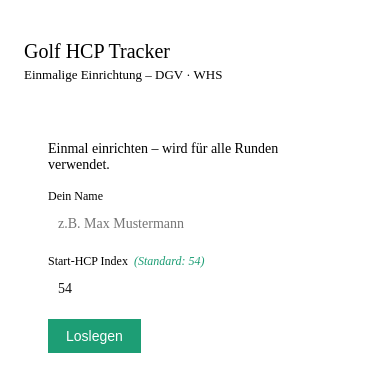
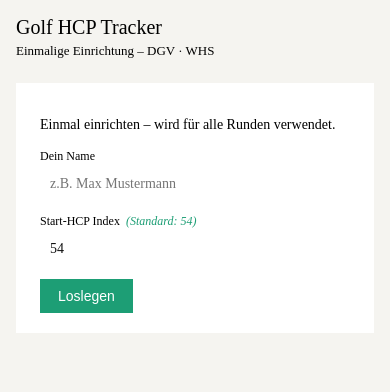
Before and after one commit to schlinge2000/GolfHCPTracker, a React (Vite) app: page / in a window 390 px wide. Shown: the top 392 px of the page. Built offline with nearby package versions, Linux system fonts and the light colour scheme.

Commit message:
Improve iPhone layout and safe areas

```diff
--- a/golf_hcp_tracker.tsx
+++ b/golf_hcp_tracker.tsx
@@ -15,6 +15,7 @@ const FORMATS = ["Einzel","Vierer","Vierball"];
 const COLORS = { hcp:"#1D9E75", stroke:"#378ADD", stableford:"#7F77DD", border:"var(--color-border-tertiary)", textSec:"var(--color-text-secondary)" };
 const inp: CSSProperties = { width:"100%", boxSizing:"border-box", padding:"8px 10px", borderRadius:"var(--border-radius-md)", border:"0.5px solid var(--color-border-secondary)", background:"#ffffff", color:"#111", fontSize:14, fontFamily:"var(--font-sans)" };
 const sel = { ...inp };
+const appShellPadding = "max(1rem, calc(env(safe-area-inset-top) + 0.5rem)) max(1rem, calc(env(safe-area-inset-right) + 1rem)) calc(env(safe-area-inset-bottom) + 3rem) max(1rem, calc(env(safe-area-inset-left) + 1rem))";
 
 function initDB() {
   try {
@@ -250,7 +251,7 @@ function AppNotice({title, description, tone="accent", primaryAction=null, secon
   return (
     <div style={{
       position:"sticky",
-      bottom:16,
+      bottom:"calc(16px + env(safe-area-inset-bottom))",
       zIndex:tone === "accent" ? 15 : 16,
       marginTop:12,
       background:accent.background,
@@ -373,7 +374,7 @@ function UpdateAppPrompt() {
 
 function Modal({title, children, onClose}) {
   return (
-    <div style={{position:"fixed",inset:0,background:"rgba(0,0,0,0.35)",zIndex:100,display:"flex",alignItems:"flex-start",justifyContent:"center",padding:"40px 16px",overflowY:"auto"}}
+    <div style={{position:"fixed",inset:0,background:"rgba(0,0,0,0.35)",zIndex:100,display:"flex",alignItems:"flex-start",justifyContent:"center",padding:"max(24px, calc(env(safe-area-inset-top) + 16px)) max(16px, calc(env(safe-area-inset-right) + 12px)) max(24px, calc(env(safe-area-inset-bottom) + 16px)) max(16px, calc(env(safe-area-inset-left) + 12px))",overflowY:"auto"}}
       onClick={e=>{if(e.target===e.currentTarget) onClose();}}>
       <div style={{background:"#fff",borderRadius:"var(--border-radius-lg)",border:"0.5px solid var(--color-border-tertiary)",padding:"20px 24px",width:"100%",maxWidth:520}}>
         <div style={{display:"flex",justifyContent:"space-between",alignItems:"center",marginBottom:16}}>
@@ -957,7 +958,7 @@ export default function App() {
   const newRound = () => setForm({ date:new Date().toISOString().slice(0,10), mode:"Stableford", format:"Einzel", holes:18, submitted:false, markerSigned:false, nineHoleAllowed:false, playingHcp:displayHcp });
 
   if (!db.profile.name) return (
-    <div style={{maxWidth:480,margin:"40px auto",padding:"0 1rem",fontFamily:"var(--font-sans)",color:"var(--color-text-primary)"}}>
+    <div style={{maxWidth:480,margin:"0 auto",padding:appShellPadding,fontFamily:"var(--font-sans)",color:"var(--color-text-primary)",boxSizing:"border-box",width:"100%"}}>
       <div style={{fontSize:20,fontWeight:500,marginBottom:4}}>Golf HCP Tracker</div>
       <div style={{fontSize:13,color:COLORS.textSec,marginBottom:24}}>Einmalige Einrichtung – DGV · WHS</div>
       <ProfileForm profile={db.profile} onSave={saveProfile} isSetup/>
@@ -965,13 +966,13 @@ export default function App() {
   );
 
   return (
-    <div style={{maxWidth:760,margin:"0 auto",padding:"1rem 1rem 3rem",fontFamily:"var(--font-sans)",color:"var(--color-text-primary)"}}>
-      <div style={{display:"flex",alignItems:"center",justifyContent:"space-between",marginBottom:20}}>
+    <div style={{maxWidth:760,margin:"0 auto",padding:appShellPadding,fontFamily:"var(--font-sans)",color:"var(--color-text-primary)",boxSizing:"border-box",width:"100%"}}>
+      <div style={{display:"flex",alignItems:"flex-start",justifyContent:"space-between",marginBottom:20,gap:12,flexWrap:"wrap"}}>
         <div>
           <div style={{fontSize:20,fontWeight:500}}>Golf HCP Tracker</div>
           <div style={{fontSize:13,color:COLORS.textSec}}>{db.profile.name} · DGV · WHS</div>
         </div>
-        <div style={{textAlign:"right"}}>
+        <div style={{textAlign:"right",marginLeft:"auto",minWidth:140}}>
           <div style={{fontSize:11,color:COLORS.textSec,display:"inline-flex",alignItems:"center",gap:6}}>
             <span>{estimatedHcp?"Aktueller HCP Index":"Start-HCP"}</span>
             <HcpTooltip
@@ -988,9 +989,9 @@ export default function App() {
         </div>
       </div>
 
-      <div style={{display:"flex",gap:4,marginBottom:20,borderBottom:`0.5px solid ${COLORS.border}`,paddingBottom:4}}>
+      <div style={{display:"flex",gap:4,marginBottom:20,borderBottom:`0.5px solid ${COLORS.border}`,paddingBottom:6,overflowX:"auto",WebkitOverflowScrolling:"touch",scrollbarWidth:"none"}}>
         {[["dashboard","Dashboard"],["rounds","Runden"],["courses","Plätze"],["profile","Profil"],["data","Daten"],["info","HCP-Info"]].map(([id,label])=>(
-          <button key={id} onClick={()=>setView(id)} style={{padding:"6px 14px",borderRadius:"var(--border-radius-md)",background:view===id?COLORS.hcp:"transparent",color:view===id?"#fff":COLORS.textSec,border:"none",cursor:"pointer",fontWeight:view===id?500:400,fontSize:14}}>{label}</button>
+          <button key={id} onClick={()=>setView(id)} style={{padding:"6px 14px",borderRadius:"var(--border-radius-md)",background:view===id?COLORS.hcp:"transparent",color:view===id?"#fff":COLORS.textSec,border:"none",cursor:"pointer",fontWeight:view===id?500:400,fontSize:14,whiteSpace:"nowrap",flexShrink:0}}>{label}</button>
         ))}
       </div>
 
--- a/index.html
+++ b/index.html
@@ -2,13 +2,23 @@
 <html lang="de">
   <head>
     <meta charset="UTF-8" />
-    <meta name="viewport" content="width=device-width, initial-scale=1.0" />
+    <meta name="viewport" content="width=device-width, initial-scale=1.0, viewport-fit=cover" />
     <meta name="theme-color" content="#1D9E75" />
     <meta name="apple-mobile-web-app-capable" content="yes" />
     <meta name="apple-mobile-web-app-status-bar-style" content="default" />
     <meta name="apple-mobile-web-app-title" content="Golf HCP" />
     <link rel="apple-touch-icon" href="/apple-touch-icon.png" />
     <link rel="icon" type="image/svg+xml" href="/favicon.svg"/>
+    <style>
+      html, body, #root {
+        min-height: 100%;
+      }
+
+      body {
+        margin: 0;
+        background: #f5f4f0;
+      }
+    </style>
     <title>Golf HCP Tracker</title>
   </head>
   <body>
```
